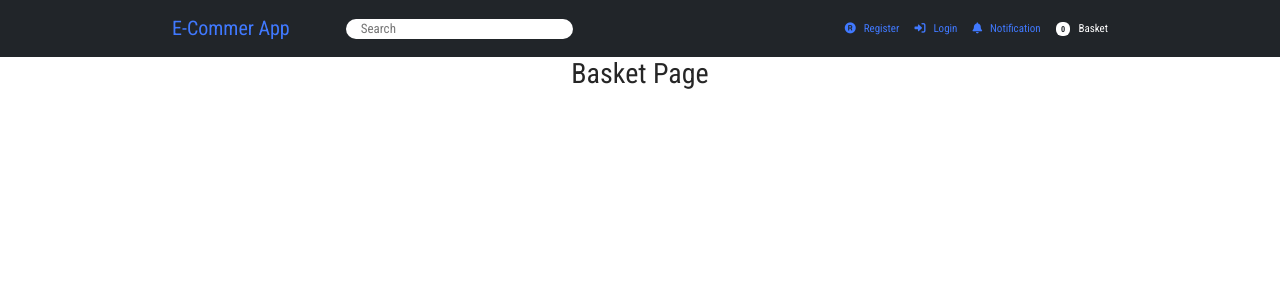
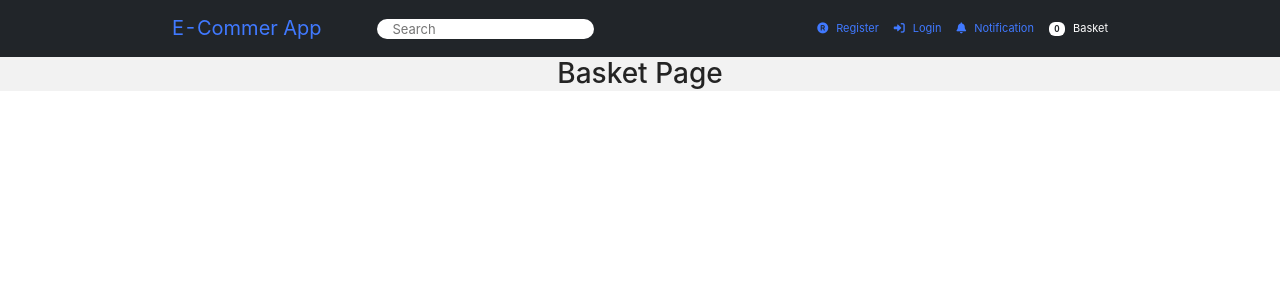
Before and after one commit to halilcancengiz/ecommer, a React (Create React App) app: page /basket in a window 1280 px wide. Shown: the top 300 px of the page. Built offline with nearby package versions, Linux system fonts and the light colour scheme; no server answers.

Commit message:
changed app background

```diff
--- a/src/App.css
+++ b/src/App.css
@@ -1,20 +1,27 @@
+@import url("https://fonts.googleapis.com/css2?family=Roboto+Condensed:ital,wght@0,300;0,400;0,700;1,300;1,400&display=swap");
+
 * {
   margin: 0;
   padding: 0;
   box-sizing: border-box;
-  font-family: "Roboto Condensed", sans-serif;
 }
 
 .App {
   text-align: center;
-
+  background: rgb(242, 242, 242);
 }
 
-
-.ajs-error,.ajs-success {
+.ajs-error,
+.ajs-success {
   color: white;
-  padding: 5px!important;
-  margin-bottom:20px!important;
-  font-size: 13px!important;
-  font-family: "Roboto Condensed", sans-serif!important;
+  padding: 5px !important;
+  margin-bottom: 20px !important;
+  font-size: 13px !important;
+  font-family: "Roboto Condensed", sans-serif !important;
 }
+.line-clamp4 {
+  display: -webkit-box;
+  -webkit-line-clamp: 4;
+  -webkit-box-orient: vertical;
+  overflow: hidden;
+}
```
